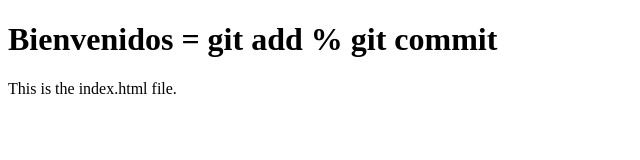
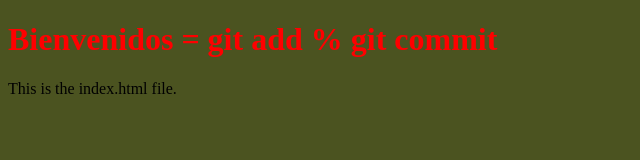
Before and after one commit to PolMelo/repo1, a plain HTML site: page index.html in a window 1280 px wide. Shown: the whole page, without its empty margins (0-640 px from the left). Drawn offline with Linux system fonts and the light colour scheme.

Commit message:
no se cuantos llevo

```diff
--- a/index.html
+++ b/index.html
@@ -3,6 +3,7 @@
 <head>
     <meta charset="UTF-8">
     <title>GitPol Repo</title>
+    <link rel="stylesheet" type="text/css" href="style.css">
 </head>
 <body>
     <h1>Bienvenidos = git add % git commit</h1>
--- a/style.css
+++ b/style.css
@@ -0,0 +1,8 @@
+body {
+    background-color: #4B5320; /* Verde militar */
+}
+
+h1{
+    color:red
+
+}
```
